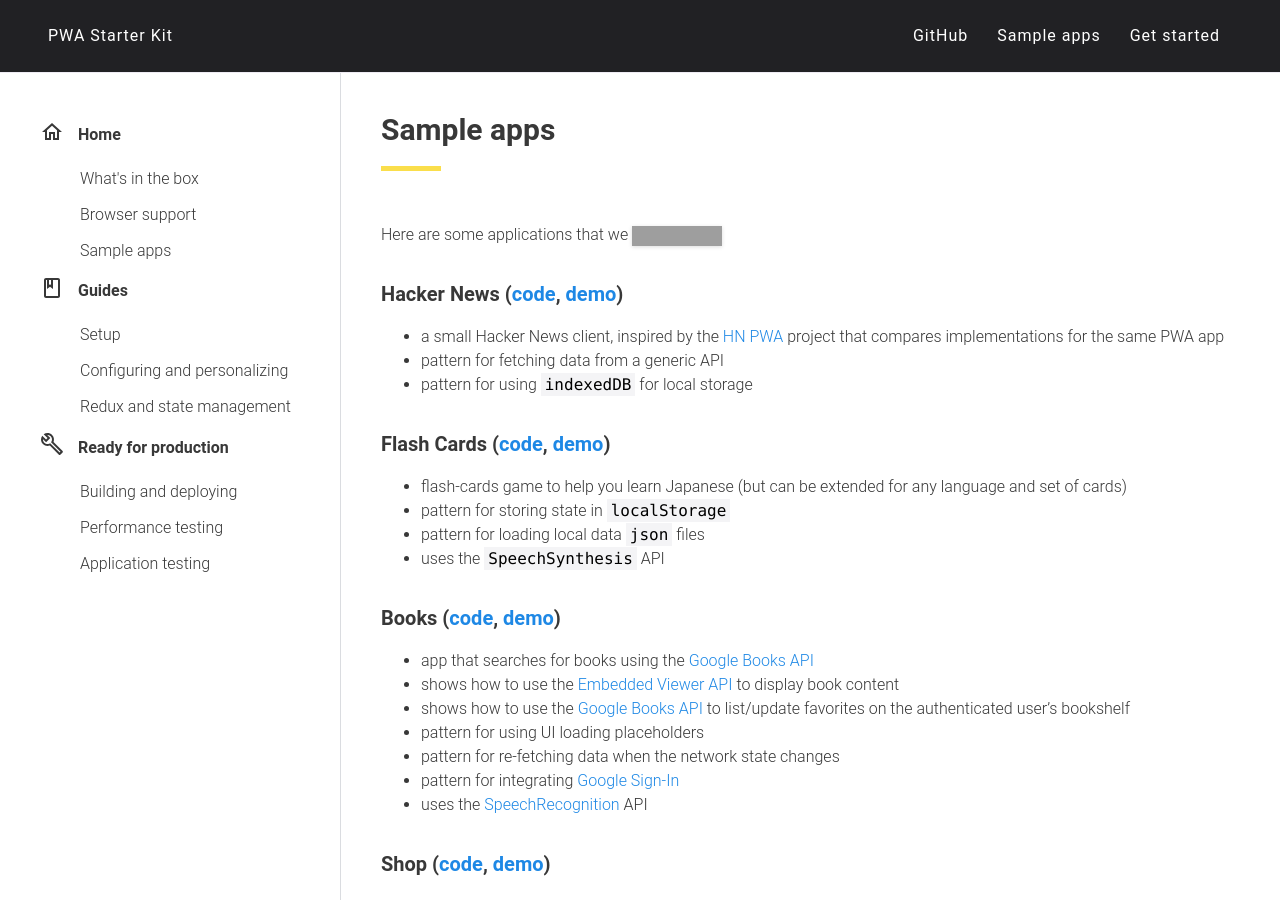
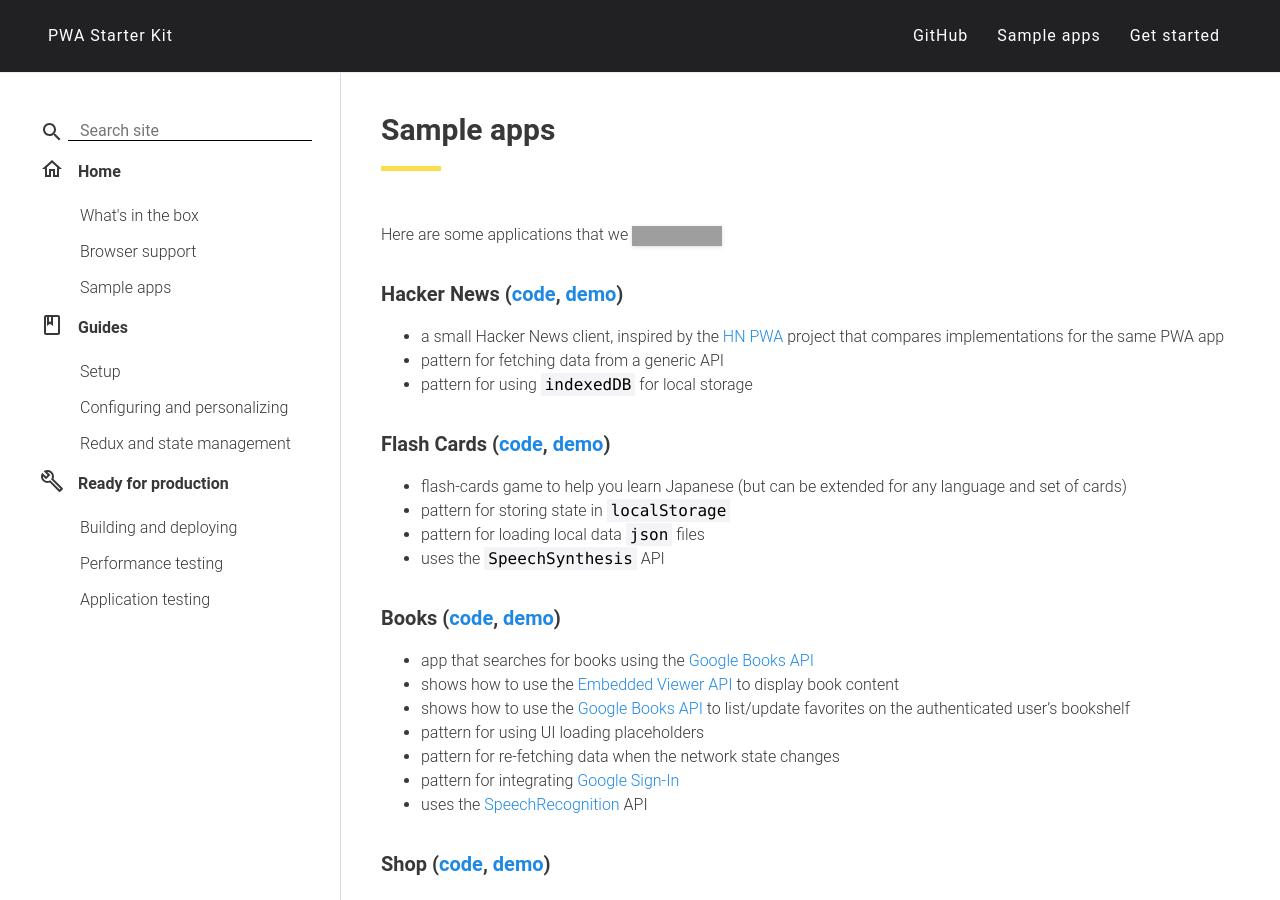
Before and after one commit to Polymer/pwa-starter-kit, a Jekyll site: the page built from sample-apps.md, in a window 1280 px wide and 900 px high. Built offline with Jekyll 4.4.1, drawn with Linux system fonts in a browser that asks for light colours; some web fonts are replaced; grey boxes are pictures that could not be loaded.

Commit message:
add search field

```diff
--- a/_layouts/post.html
+++ b/_layouts/post.html
@@ -5,6 +5,12 @@
 <main>
   <nav class="toc">
     <ul>
+      <li>
+        <svg xmlns="http://www.w3.org/2000/svg" width="24" height="24" viewBox="0 0 24 24">
+            <path d="M15.5 14h-.79l-.28-.27C15.41 12.59 16 11.11 16 9.5 16 5.91 13.09 3 9.5 3S3 5.91 3 9.5 5.91 16 9.5 16c1.61 0 3.09-.59 4.23-1.57l.27.28v.79l5 4.99L20.49 19l-4.99-5zm-6 0C7.01 14 5 11.99 5 9.5S7.01 5 9.5 5 14 7.01 14 9.5 11.99 14 9.5 14z"/>
+            <path d="M0 0h24v24H0z" fill="none"/>
+        </svg>
+        <input id="searchBox" type="search" placeholder="Search site">
       <li>
         <svg class="toc-icon" viewBox="0 0 24 24">
           <path xmlns="http://www.w3.org/2000/svg" id="XMLID_1_" d="M12,5.69l5,4.5V12v6h-2v-4v-2h-2h-2H9v2v4H7v-6v-1.81L12,5.69 M12,3L2,12h3v8h6v-6h2v6h6v-8h3L12,3L12,3z"/>
```
Also changed, not shown: other parts of _layouts/post.html (+12 -0 lines).
